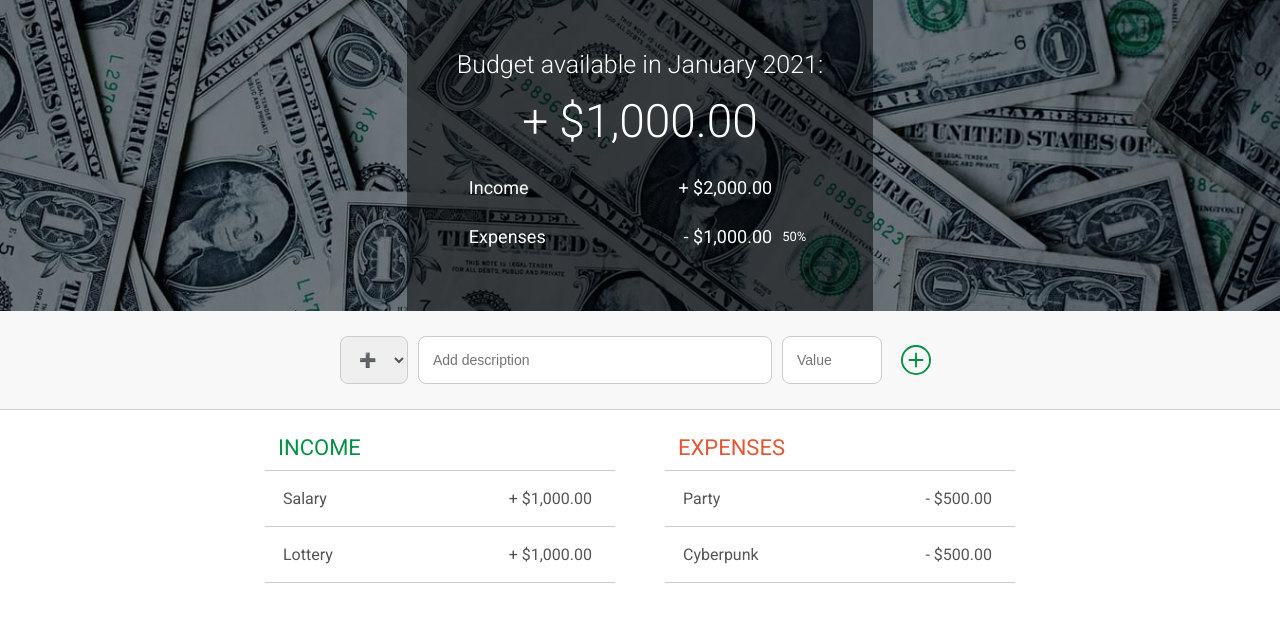
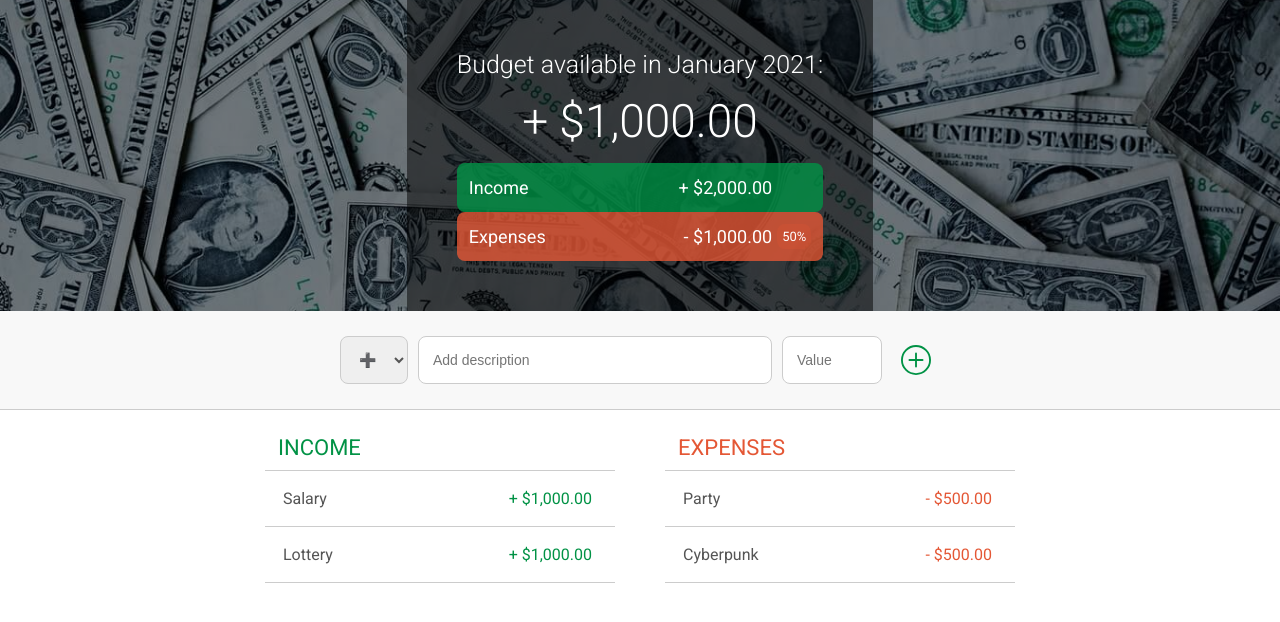
Before and after one commit to sitek94/budget-calculator, a React (Create React App) app: page / in a window 1280 px wide. Shown: the top 622 px of the page. Built offline with nearby package versions, Linux system fonts and the light colour scheme.

Commit message:
add reusables classes

```diff
--- a/src/styles.scss
+++ b/src/styles.scss
@@ -17,7 +17,6 @@
 /* ================================= */
 /* GENERAL */
 /* ================================= */
-
 * {
   margin: 0;
   padding: 0;
@@ -35,6 +34,23 @@ body {
   font-size: 1.6rem;
 }
 
+/* ================================= */
+/* REUSABLES */
+/* ================================= */
+.income {
+  --color: var(--green);
+  --color-rgb: var(--green-rgb);
+}
+
+.expenses {
+  --color: var(--red);
+  --color-rgb: var(--red-rgb);
+}
+
+.hidden {
+  visibility: hidden;
+}
+
 .btn {
   display: flex;
   justify-content: center;
```
